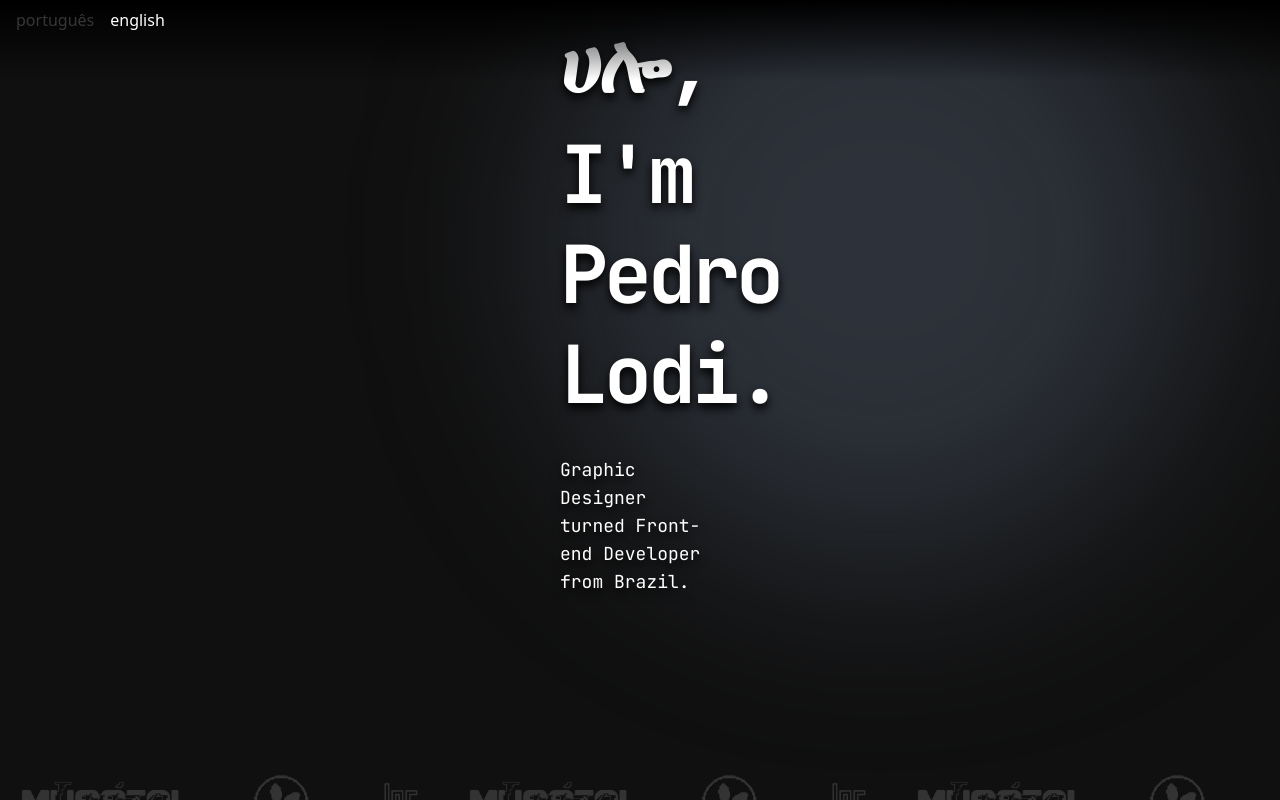
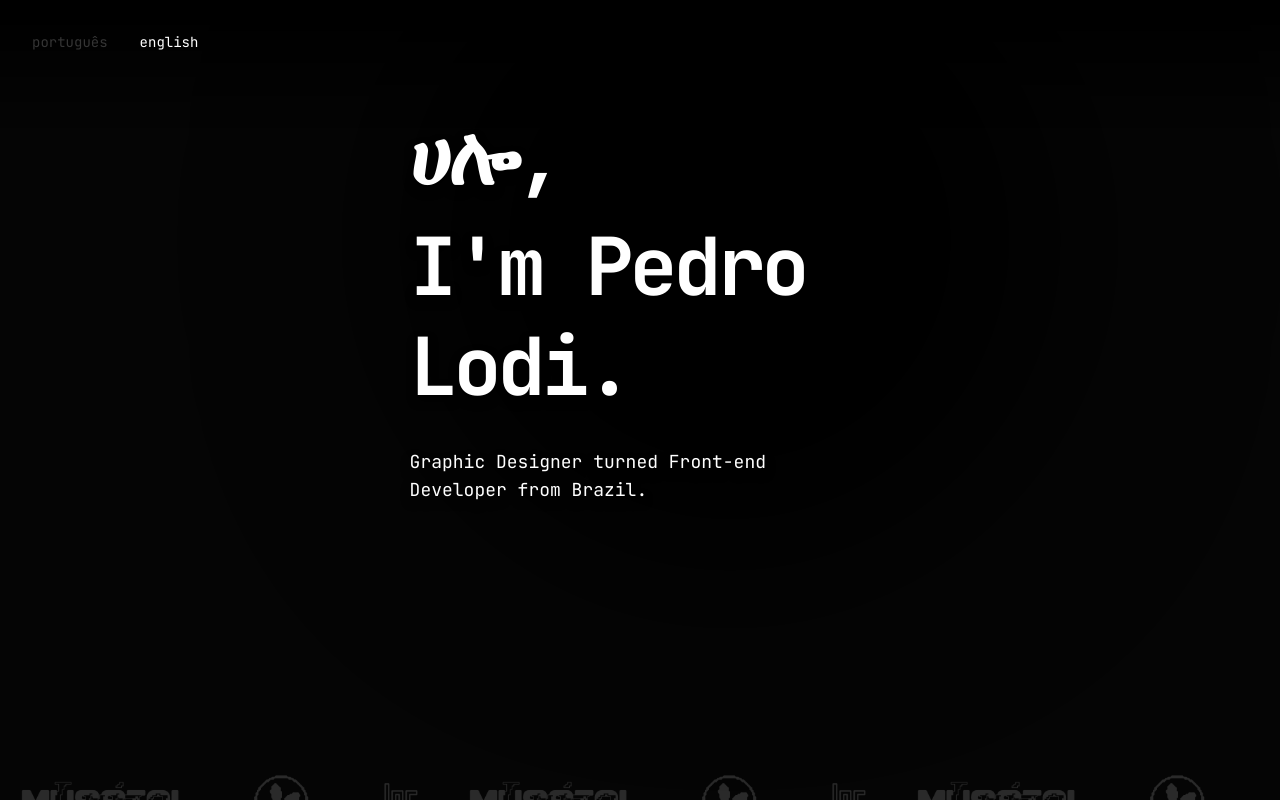
Before and after one commit to lodiped/lodiped.github.io, a SvelteKit app: page / in a window 1280 px wide. Built offline with nearby package versions, Linux system fonts and the light colour scheme.

Commit message:
lang click style fix

```diff
--- a/src/routes/+page.svelte
+++ b/src/routes/+page.svelte
@@ -141,27 +141,27 @@
 	});
 </script>
 
-<div class="fixed flex gap-4 px-4 w-full bg-gradient-to-b from-black h-20 z-50">
+<div class="fixed text-sm flex gap-8 px-8 w-full bg-gradient-to-b from-black h-32 z-50">
 	<button
 		on:click={changeLang}
 		class={lang === 'pt'
-			? 'text-white my-2 flex rounded-xl'
-			: 'text-white my-2 flex rounded-xl opacity-20'}>português</button
+			? 'text-white my-8 flex h-fit'
+			: 'text-white my-8 flex h-fit opacity-20 hover:opacity-100'}>português</button
 	>
 	<button
 		class={lang === 'pt'
-			? 'opacity-20 text-white my-2 flex rounded-xl'
-			: 'text-white my-2 flex rounded-xl'}
+			? 'text-white my-8 flex h-fit opacity-20 hover:opacity-100'
+			: 'text-white my-8 flex h-fit'}
 		on:click={changeLang}>english</button
 	>
 </div>
 
 <div class="wrapper">
 	<div
-		class="flex flex-col relative preserve3dtitle justify-center items-start mx-[35rem] text-left h-[600px] mb-[10rem]"
+		class="flex flex-col relative preserve3dtitle justify-center items-start mx-[32%] text-left h-[600px] mb-[10rem]"
 	>
 		<div
-			class="z-[-1] top-[-5rem] bg-slate-500/35 blur-[100px] rounded-full absolute lg:h-[40rem] h-[20rem] w-[10rem] lg:w-[40rem] theblob"
+			class="z-[-1] top-[-5rem] bg-black blur-[100px] rounded-full absolute lg:h-[40rem] h-[20rem] w-[10rem] lg:w-[40rem] theblob"
 		></div>
 		<p class="hero-card text-[2.5rem] lg:text-[5rem] text-white font-bold tracking-tighter">
 			{currentHello},
@@ -251,7 +251,8 @@
 		box-sizing: border-box;
 	}
 	:global(body) {
-		background: #101010;
+		background: #050505;
+		font-family: 'JetBrains Mono';
 	}
 	img {
 		max-height: var(--height);
```
